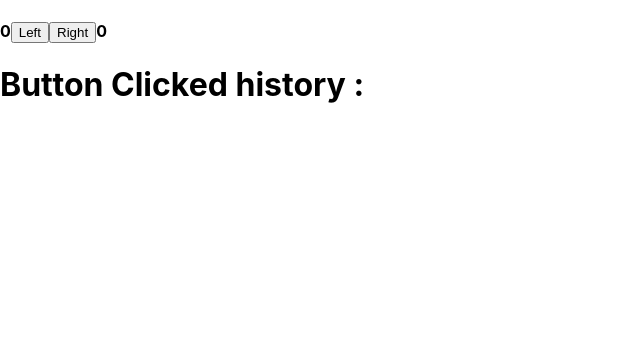
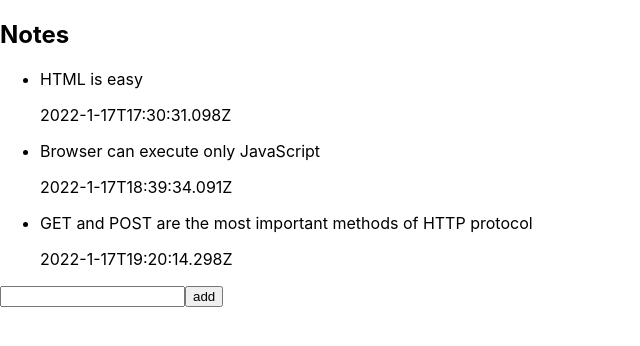
Before and after one commit to Sanjogregmi912/react_class, a React (Create React App) app: page / in a window 1280 px wide. Shown: the top 346 px of the page, without its empty margins (0-640 px from the left). Built offline with nearby package versions, Linux system fonts and the light colour scheme; data requests are answered from the project's data file.

Commit message:
forms extraction

```diff
--- a/src/App.js
+++ b/src/App.js
@@ -1,27 +1,44 @@
-// import { useState } from 'react';
+
+import { useState,useEffect } from 'react';
+import axios from 'axios';
 import './App.css';
 
-// import Feedback_app  from './components/Feedback_app';
-import History_app from './components/History_app';
 
 
-function App({name,age}) {
+function App() {
+  const [newNote,setNewNote] = useState(' ')
+  const [notes,setnotes] = useState([])
 
+  useEffect(()=>{
+    axios.get("http://localhost:3001/notes").then((response)=>{
+      console.log(response)
+      setnotes(response.data)
+    })
+},[])
 
-  // const [counter,setCounter]= useState(0)
+  const handleInputChange = (event)=>{
+    console.log(event.target.value)
+    setNewNote(event.target.value)
+  }
 
-  // const handleCounter = () =>{
-  //   setCounter(counter+1)
-  // }
+  const HandleAdd = (event) =>{
+    event.preventDefault()
+    alert("Testing... ")
+  }
 
 
   return (
     <>
 
-   {/* <h2>{counter}</h2>
-   <button onClick={handleCounter}>Plus</button> */}
-   {/* <Feedback_app/> */}
-   <History_app/>
+      <h2>Notes</h2>
+      <ul>
+        {notes.map(note => <li key = {note.id}><p>{note.content}</p> <p>{note.date}</p></li>)}
+
+      </ul>
+      <form>
+        <input value = {newNote} onChange = {handleInputChange}/>
+        <button onClick={HandleAdd}> add </button>
+      </form>
 
     </>
 
--- a/src/index.js
+++ b/src/index.js
@@ -3,12 +3,32 @@ import ReactDOM from 'react-dom/client';
 import './index.css';
 import App from './App';
 import reportWebVitals from './reportWebVitals';
-import Feedback_app from './components/Feedback_app';
+
+const  notes =  [
+    {
+      "id": 1,
+      "content": "HTML is easy",
+      "date": "2022-1-17T17:30:31.098Z",
+      "important": true
+    },
+    {
+      "id": 2,
+      "content": "Browser can execute only JavaScript",
+      "date": "2022-1-17T18:39:34.091Z",
+      "important": false
+    },
+    {
+      "id": 3,
+      "content": "GET and POST are the most important methods of HTTP protocol",
+      "date": "2022-1-17T19:20:14.298Z",
+      "important": false
+    }
+  ]
 
 const root = ReactDOM.createRoot(document.getElementById('root'));
 root.render(
   <>
-     <App  name = {"anyone"} age= {"12"}/>
+     <App notes ={notes} />
 
   </>
 
```
Also changed, not shown: package.json (+6 -1 lines), db.json (renamed from src/db.json), 1 other file (tests, documents, lock files or other folders).
